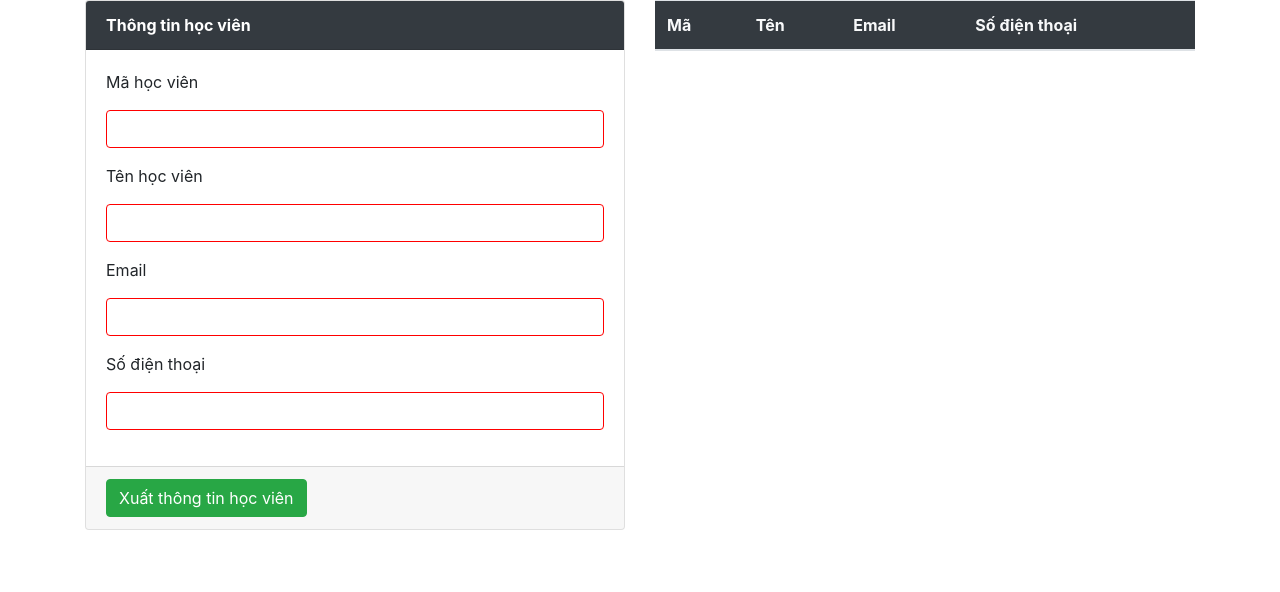
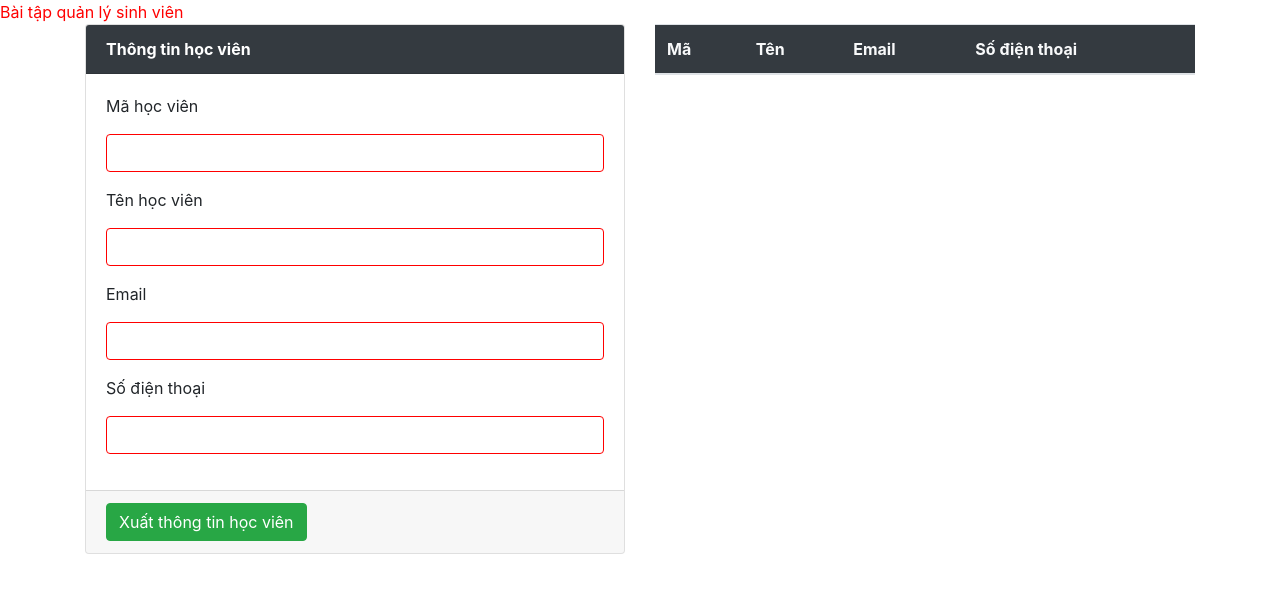
Before and after one commit to khaitruong1301/QuanLySinhVienFe66, a plain HTML site: page index.html in a window 1280 px wide. Drawn offline with nearby package versions, Linux system fonts and the light colour scheme.

Commit message:
version2_khai_themcss_edit_trang_index.html

```diff
--- a/index.html
+++ b/index.html
@@ -14,10 +14,11 @@
         border: 1px solid red !important;
       }
     </style>
+      <link rel="stylesheet" href="./styles/style.css" integrity="sha384-ggOyR0iXCbMQv3Xipma34MD+dH/1fQ784/j6cY/iJTQUOhcWr7x9JvoRxT2MZw1T" crossorigin="anonymous">
 
   </head>
   <body>
-
+    <header>Bài tập quản lý sinh viên</header>
     <form class="container">
       <div class="row">
           <div class="col-6">
--- /dev/null
+++ b/styles/style.css
@@ -0,0 +1,3 @@
+header {
+    color: red;
+}
```
